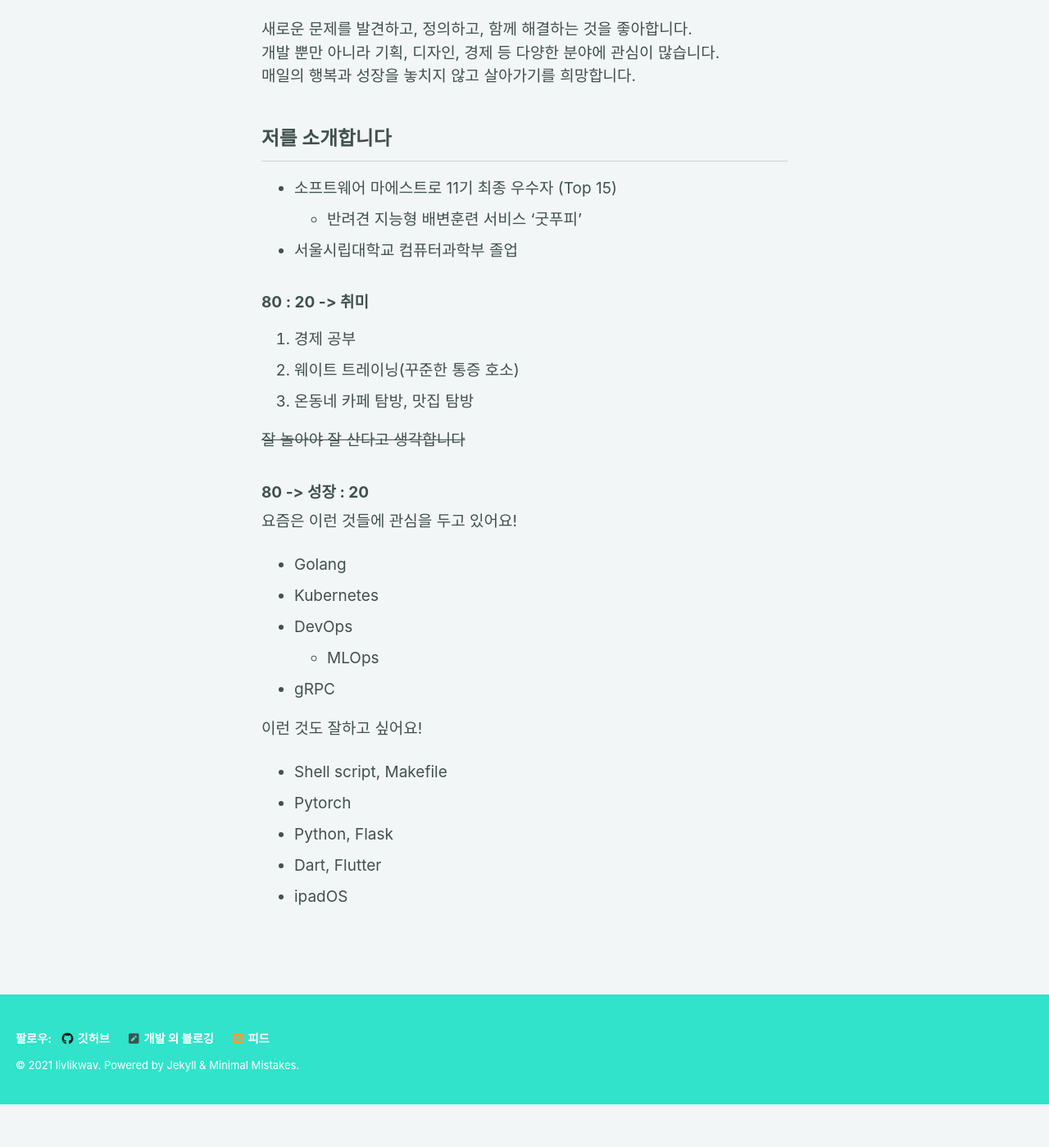
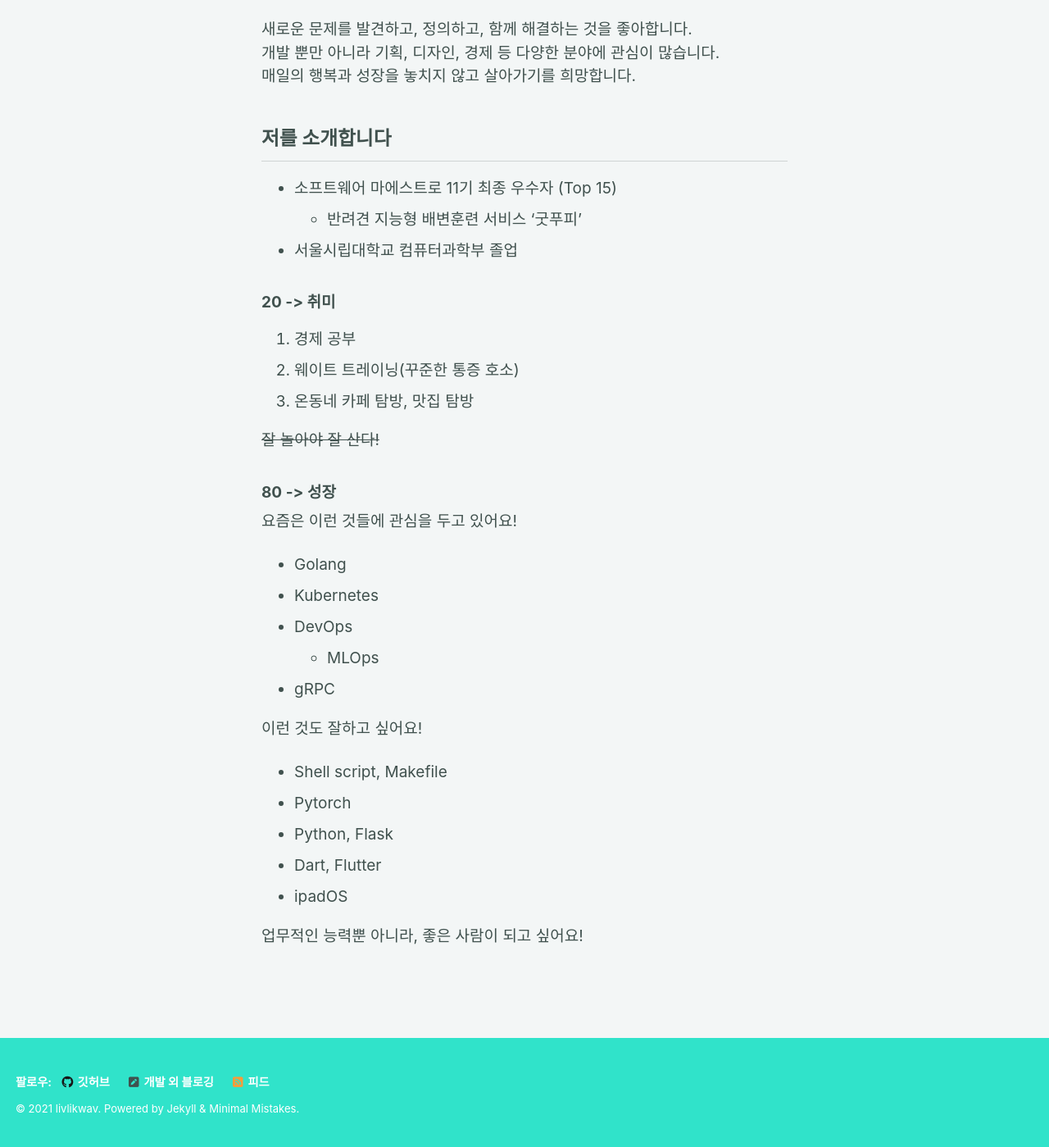
Before and after one commit to livlikwav/livlikwav.github.io, a Jekyll site: the page built from _pages/about.md, in a window 1280 px wide and 1400 px high, scrolled down 587 px. Shown: the whole window at 82% size. Built offline with Jekyll 4.4.1, drawn with Linux system fonts in a browser that asks for light colours; cached includes are drawn as plain includes; nearby versions of some CDN libraries; our own code applies the rules of GitHub Pages for plain Markdown files; before the commit the page ends 1934 px from its top, so only the background shows below that.

Commit message:
Fix typo

```diff
--- a/_pages/about.md
+++ b/_pages/about.md
@@ -17,15 +17,15 @@ author_profile: false
   - 반려견 지능형 배변훈련 서비스 '굿푸피'
 - 서울시립대학교 컴퓨터과학부 졸업
 
-### 80 : **20 -> 취미**
+### 20 -> 취미
 
 1. 경제 공부
 2. 웨이트 트레이닝(꾸준한 통증 호소)
 3. 온동네 카페 탐방, 맛집 탐방
 
-~~잘 놀아야 잘 산다고 생각합니다~~
+~~잘 놀아야 잘 산다!~~
 
-### **80 -> 성장** : 20
+### 80 -> 성장
 
 요즘은 이런 것들에 관심을 두고 있어요!
 
@@ -42,3 +42,5 @@ author_profile: false
 - Python, Flask
 - Dart, Flutter
 - ipadOS
+
+업무적인 능력뿐 아니라, 좋은 사람이 되고 싶어요!
```
